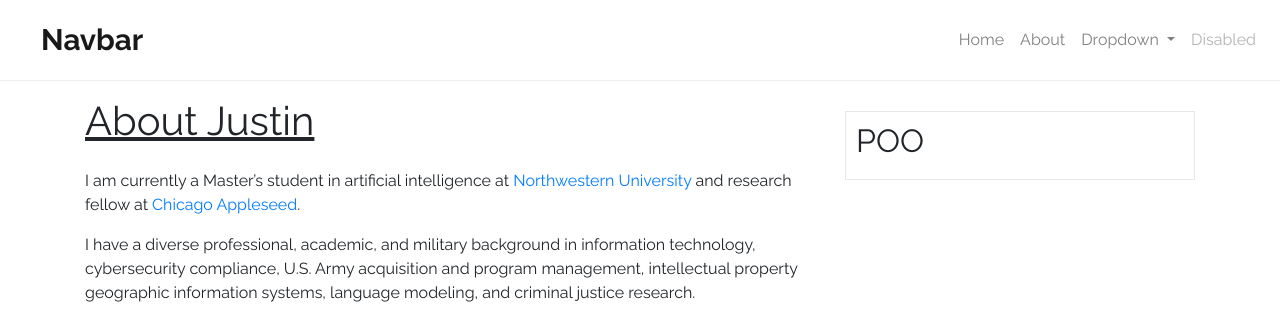
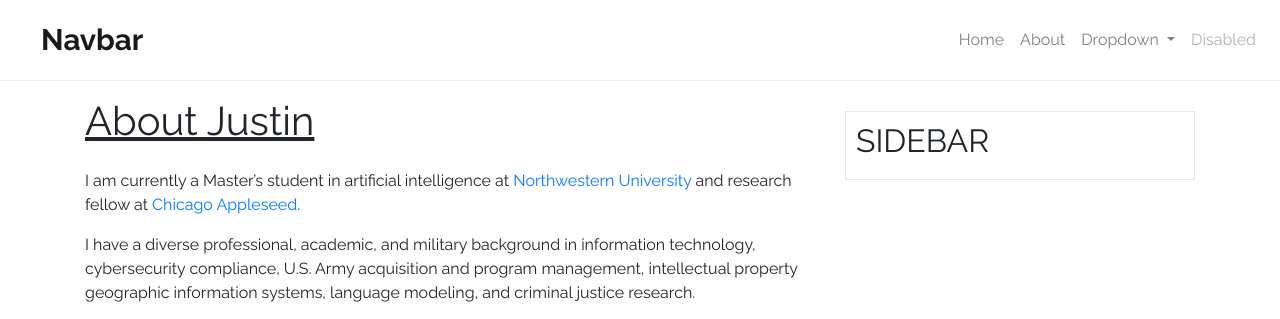
Before and after one commit to justinhchae/justinhchae.github.io, a Jekyll site: the page built from about.md, in a window 1280 px wide. Shown: the top 319 px of the page. Built offline with Jekyll 4.4.1, drawn with Linux system fonts in a browser that asks for light colours.

Commit message:
Update sidebar.html

```diff
--- a/_includes/sidebar.html
+++ b/_includes/sidebar.html
@@ -1,7 +1,7 @@
 <div class="col-md-4 mt20">
 
   <div class="mt10 recent">
-    <h2>POO</h2>
+    <h2>SIDEBAR</h2>
 
   </div>
 
```
